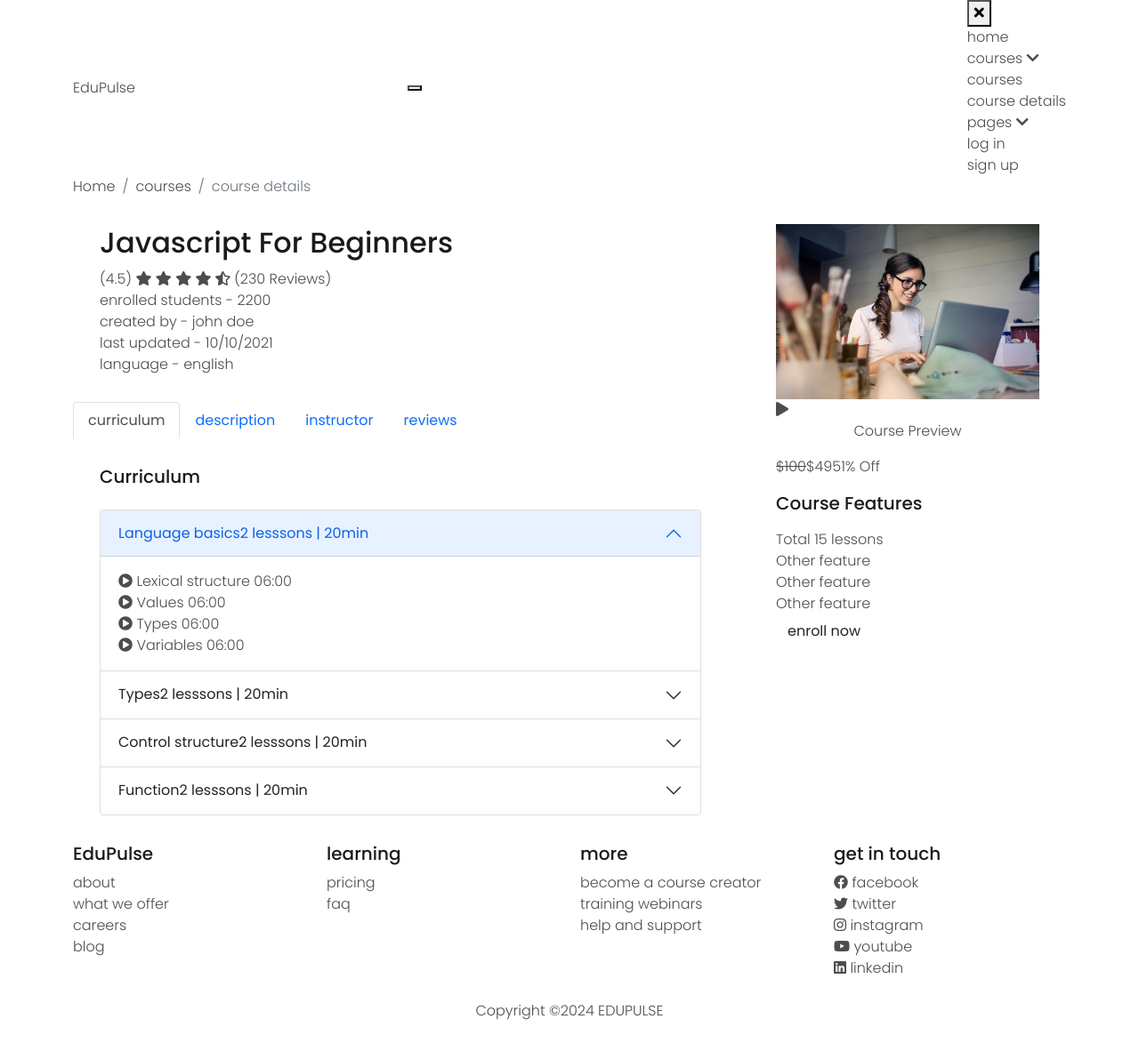
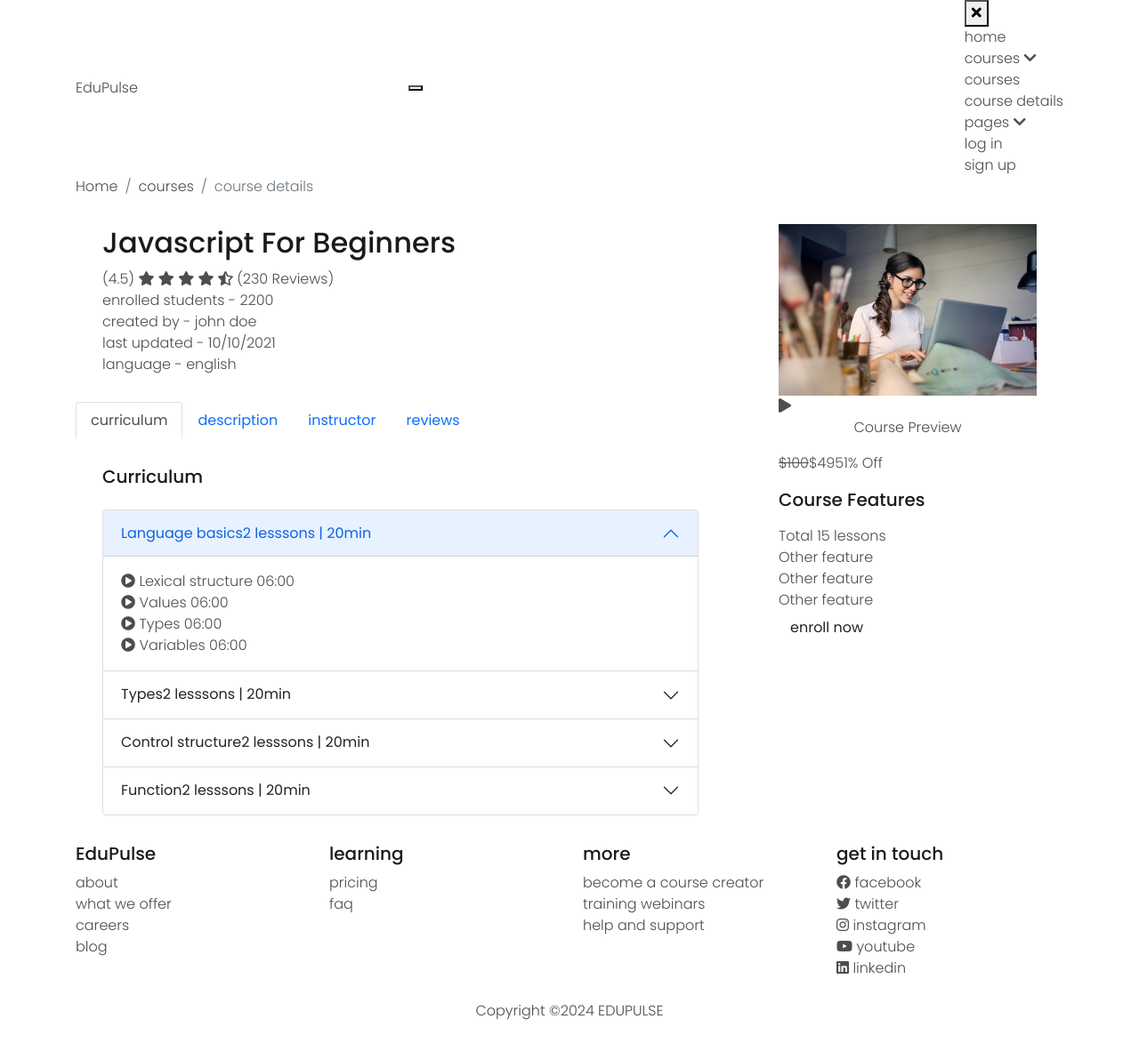
Before and after one commit to AshrafUAsif/B9IS123-Programming-For-Information-Systems-Group-CA2, a Flask app: page /course-details.html in a window 1280 px wide. Shown: the whole page at 89% size. Run offline with Flask 3, Linux system fonts and the light colour scheme; some libraries are stand-ins or nearby versions.

Commit message:
Bootstrap classes customized designs has been added for container and row classes only.

```diff
--- a/static/css/style.css
+++ b/static/css/style.css
@@ -98,14 +98,25 @@ h3{
 }
 
 /*  -----------------------
- 04. =box
+ 05. =box
  --------------------------- */
- .box{
+.box{
    background-color: var(--white);
    border-radius: 5px;
    box-shadow: var(--shadow);
    padding: 30px;
  }
+ /* ------------------------------------
+ 06. =customized bootstrap classes
+ -------------------------------------- */
+.container{
+   --bs-gutter-x: 15px;
+   max-width: 1140px;
+}
+.row{
+   --bs-gutter-x: 30px;
+}
+
 
 /* -------------------------
   20. =courses section
```
